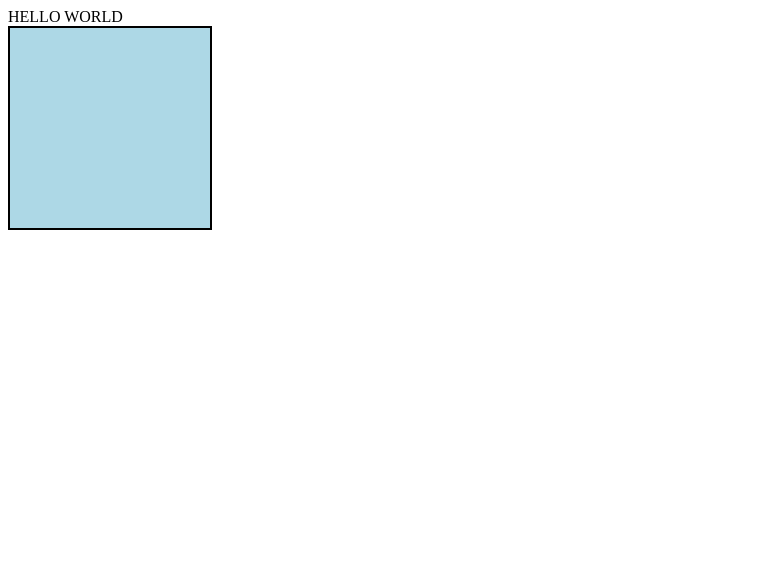
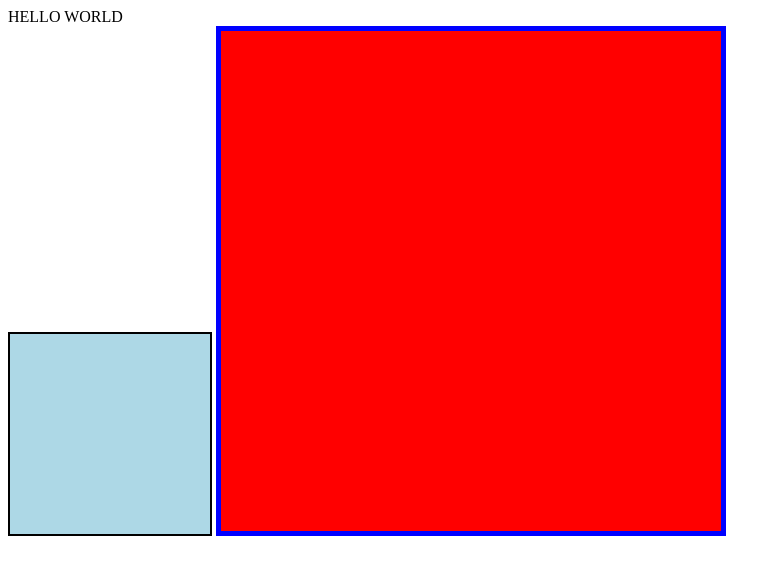
Before and after one commit to pashashepitko/project, a website: page index.html in a window 1280 px wide. Shown: the whole page, without its empty margins (0-781 px from the left). Drawn offline with Linux system fonts and the light colour scheme.

Commit message:
UPDATING

```diff
--- a/index.html
+++ b/index.html
@@ -8,5 +8,6 @@
 <body>
 	<div class="div">HELLO WORLD</div>
 	<div class="block"></div>
+	<div class="block_2"></div>
 </body>
 </html>
--- a/style.css
+++ b/style.css
@@ -5,3 +5,11 @@
 	background-color: lightblue;
 	border: 2px solid black;
 }
+
+.block_2	{
+	width: 500px;
+	height: 500px;
+	display: inline-block;
+	background-color: red;
+	border: 5px solid blue;
+}
```
